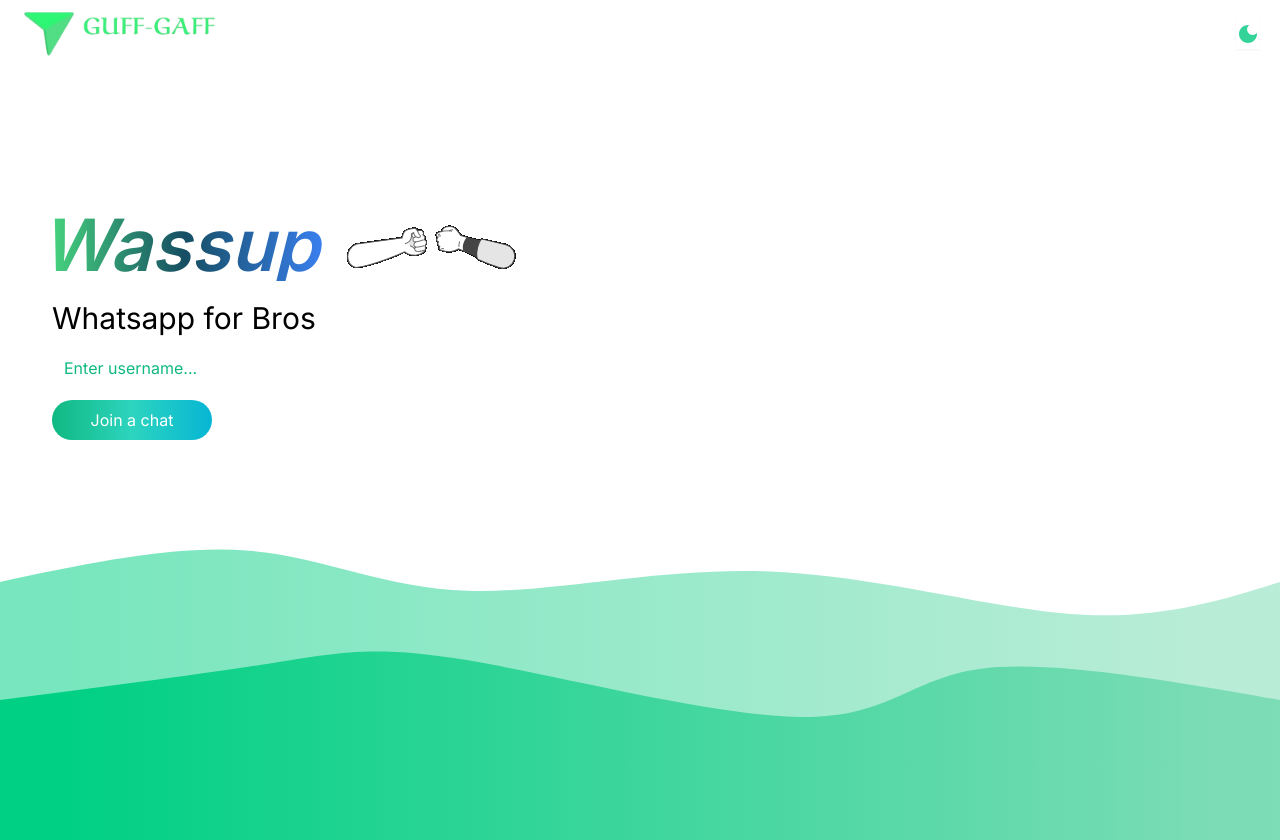
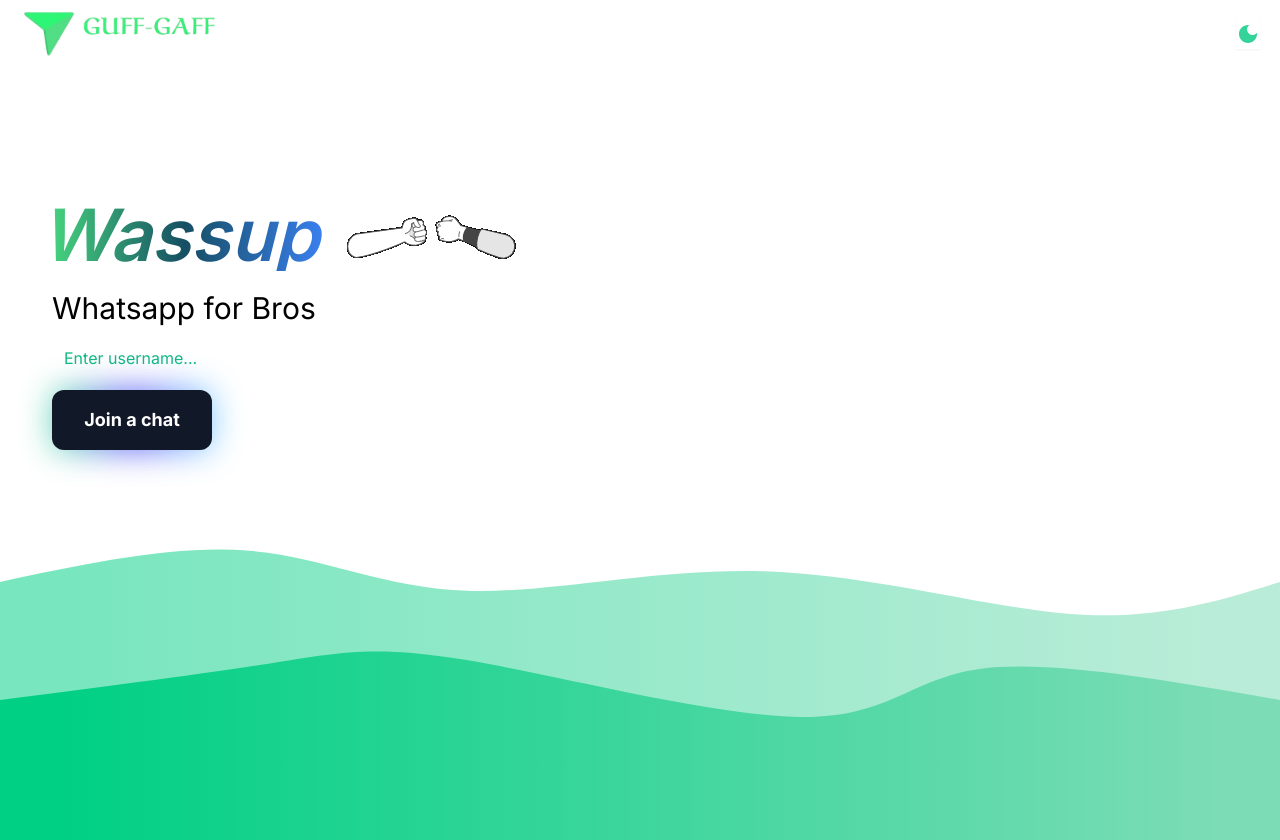
Before and after one commit to KriteshTimsina/Wassupbroo-Chat-App, a Next.js app in the folder client/: page / in a window 1280 px wide. Built offline with nearby package versions, Linux system fonts and the light colour scheme; no server answers.

Commit message:
feat: create hoverable button

```diff
--- a/client/src/components/home/Form.tsx
+++ b/client/src/components/home/Form.tsx
@@ -3,6 +3,7 @@
 import { useRoom } from "@/contexts/RoomContext";
 import { useEffect } from "react";
 import { BiCircleThreeQuarter } from "react-icons/bi";
+import Button from "../shared/Button";
 
 const Form = () => {
   const {
@@ -38,17 +39,19 @@
           placeholder="Enter username..."
         />
       </div>
-      <div className="flex gap-5 items-center ">
-        <button
+      <div className="flex gap-5 items-center">
+        {/* <button
           type="submit"
-          className="rounded-full p-2 text-white flex justify-center items-center w-40 bg-gradient-to-r from-emerald-500 via-teal-400 to-cyan-500"
+          className="flex justify-center items-center p-2 w-40 text-white bg-gradient-to-r from-emerald-500 via-teal-400 to-cyan-500 rounded-full"
         >
           {loading ? (
             <BiCircleThreeQuarter className="animate-spin" color="white" size={20} />
           ) : (
             "Join a chat"
           )}
-        </button>
+        </button> */}
+
+        <Button>{loading ? "Joining..." : "Join a chat"}</Button>
       </div>
     </form>
   );
--- /dev/null
+++ b/client/src/components/shared/Button.tsx
@@ -0,0 +1,20 @@
+import React from "react";
+
+const Button = ({ children }: { children: React.ReactNode }) => {
+  return (
+    <div className="flex justify-center items-center w-40">
+      <div className="inline-flex relative group">
+        <div className="absolute transitiona-all duration-1000 opacity-70 -inset-px bg-gradient-to-r from-[#3ae095] via-[#2720f7] to-[#5eccff] rounded-xl blur-lg group-hover:opacity-100 group-hover:-inset-1 group-hover:duration-200 animate-tilt"></div>
+        <button
+          title="Join"
+          className="inline-flex relative justify-center items-center px-8 py-4 text-lg font-bold text-white bg-gray-900 rounded-xl transition-all duration-200 font-pj focus:outline-none focus:ring-1 focus:ring-offset-2 focus:ring-gray-900"
+          type="submit"
+        >
+          {children}
+        </button>
+      </div>
+    </div>
+  );
+};
+
+export default Button;
```
